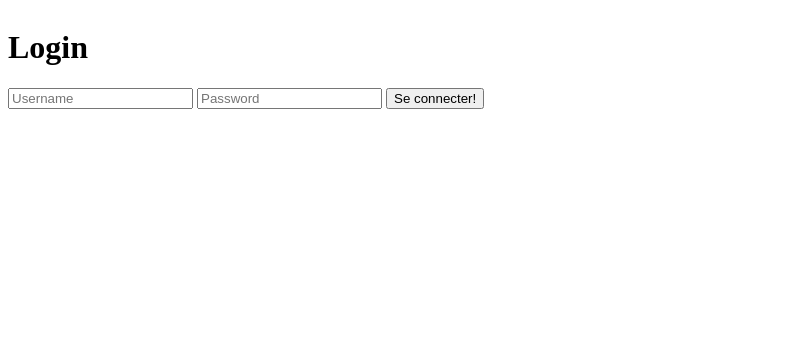
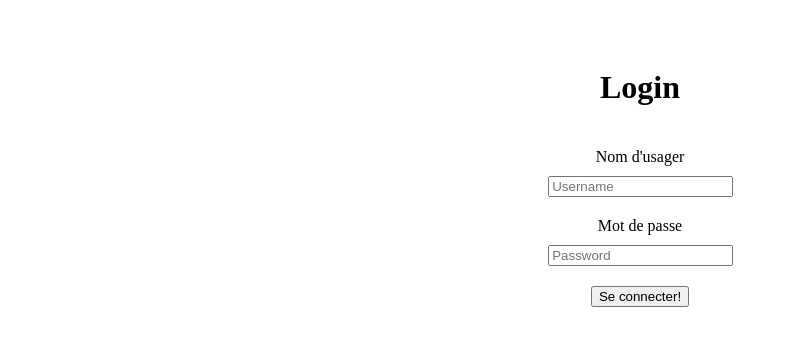
Before and after one commit to Dumas-Lavoie/Magix, a PHP site: page / in a window 1280 px wide. Shown: the top 346 px of the page, without its empty margins (0-788 px from the left). Run offline with PHP 8.4, Linux system fonts and the light colour scheme.

Commit message:
Début du travail sur l'interface graphique: mise en palce de la css, ajout des fonts etc.

```diff
--- a/action/LoginAction.php
+++ b/action/LoginAction.php
@@ -2,15 +2,18 @@
 require_once("action/CommonAction.php");
 // require_once("action/DAO/UserDAO.php");
 
-	class LoginAction extends CommonAction {
+class LoginAction extends CommonAction
+{
 	public $wrongLogin = false;
 	public $estConnecte = false;
 	public $key;
-		public function __construct() {
+	public function __construct()
+	{
 		parent::__construct(CommonAction::$VISIBILITY_PUBLIC);
 	}
 
-		protected function executeAction() {
+	protected function executeAction()
+	{
 
 		if (isset($_POST["username"]) && isset($_POST["password"])) {
 			$data = [];
@@ -22,8 +25,7 @@
 			if ($result == "INVALID_USERNAME_PASSWORD") {
 				// err
 				$this->wrongLogin = true;
-				}
-				else {
+			} else {
 				// Pour voir les informations retournées : var_dump($result);exit;
 				$this->estConnecte = true;
 				// var_dump($result);exit;
@@ -33,16 +35,13 @@
 		}
 	}
 
-		public function logout(){
-			if (isset($_SESSION["key"]))
+	public function logout()
 	{
+		if (isset($_SESSION["key"])) {
 			$data = array("key" => $_SESSION["key"]);
 			$result = parent::callAPI("signout", $data);
-			}
-			else
-			{
+		} else {
 			var_dump("ERREUR DE DÉCONNEXION");
 		}
 	}
-
 }
--- /dev/null
+++ b/css/style.css
@@ -0,0 +1,25 @@
+
+
+
+body {
+	display: flex;
+	flex-direction: column;
+	padding: 20px;
+}
+
+
+#logScreen {
+	width: 15%;
+	padding: 20px;
+	text-align: center;
+	margin: auto;
+}
+
+.logElement {
+	padding-bottom: 10px;
+	padding-top: 20px;
+}
+
+button {
+	margin-top: 20px;
+}
--- a/index.php
+++ b/index.php
@@ -6,7 +6,7 @@
 
 	require_once("partial/header.php");
 ?>
-	<h1>Login</h1>
+
 	<?php
 			if ($action->estConnecte) {
 				?>
@@ -21,6 +21,8 @@
 				$action->logout();
 			}
 			?>
+	<div id="logScreen">
+	<h1>Login</h1>
 	<form action="index.php" method="post">
 			<?php
 			if ($action->wrongLogin) {
@@ -29,9 +31,15 @@
 			<?php
 			}
 			?>
+
+
+		<div class="logElement">Nom d'usager</div>
 		<input type="text" name="username" placeholder="Username">
+		<div class="logElement">Mot de passe</div>
 		<input type="password" name="password" placeholder="Password">
+		<div></div>
 		<button type="submit">Se connecter!</button>
 	</form>
+	</div>
 </body>
 </html>
--- a/partial/header.php
+++ b/partial/header.php
@@ -1,9 +1,12 @@
 <!DOCTYPE html>
 <html lang="en">
+
 <head>
 	<meta charset="UTF-8">
 	<meta name="viewport" content="width=device-width, initial-scale=1.0">
 	<meta http-equiv="X-UA-Compatible" content="ie=edge">
+	<link rel="stylesheet" type="text/css" href="./css/style.css">
 	<title>Magix</title>
 </head>
-<body style="display: flex; flex-direction: column;">
+
+<body>
```
Also changed, not shown: css/style.scss (deleted), fonts/Caprice.ttf (added). Lines whose indentation alone changed are shown as unchanged.
